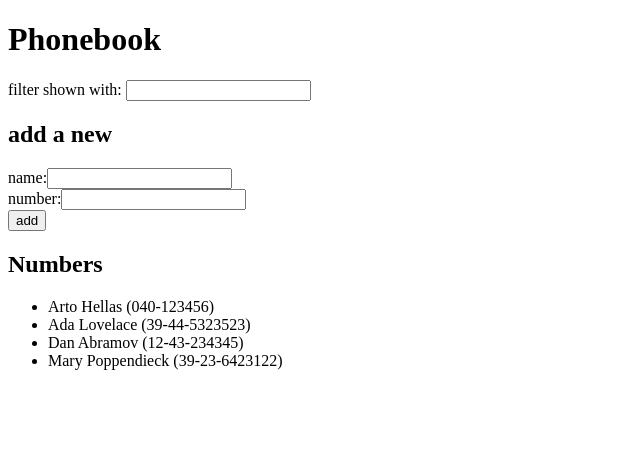
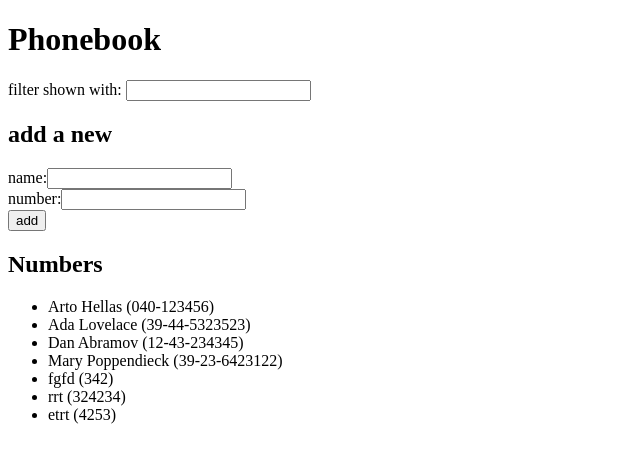
Before and after one commit to iriavidal/fullstackopen-exercises, a React (Vite) app in the folder part2/phonebook/: page / in a window 1280 px wide. Shown: the top 462 px of the page, without its empty margins (0-640 px from the left). Built offline with nearby package versions, Linux system fonts and the light colour scheme; data requests are answered from the project's data file.

Commit message:
feat: save new contacts to json-server using axios

```diff
--- a/part2/phonebook/db.json
+++ b/part2/phonebook/db.json
@@ -3,22 +3,37 @@
     {
       "name": "Arto Hellas",
       "number": "040-123456",
-      "id": 1
+      "id": "1"
     },
     {
       "name": "Ada Lovelace",
       "number": "39-44-5323523",
-      "id": 2
+      "id": "2"
     },
     {
       "name": "Dan Abramov",
       "number": "12-43-234345",
-      "id": 3
+      "id": "3"
     },
     {
       "name": "Mary Poppendieck",
       "number": "39-23-6423122",
-      "id": 4
+      "id": "4"
+    },
+    {
+      "id": "02e2",
+      "name": "fgfd",
+      "number": "342"
+    },
+    {
+      "id": "e015",
+      "name": "rrt",
+      "number": "324234"
+    },
+    {
+      "id": "0900",
+      "name": "etrt",
+      "number": "4253"
     }
   ]
 }
--- a/part2/phonebook/src/App.jsx
+++ b/part2/phonebook/src/App.jsx
@@ -1,5 +1,6 @@
 import { useState, useEffect } from "react";
 import axios from "axios";
+import personService from "./services/persons";
 
 const Filter = ({ searchTerm, handleSearchChange }) => (
   <div>
@@ -52,8 +53,9 @@ const App = () => {
   const [searchTerm, setSearchTerm] = useState("");
 
   useEffect(() => {
-    axios.get("http://localhost:3001/persons").then((response) => {
-      setPersons(response.data);
+    personService.getAll().then((initialPersons) => {
+      setPersons(initialPersons);
+      console.log(persons);
     });
   }, []);
 
@@ -65,9 +67,17 @@ const App = () => {
     const index = persons.findIndex((el) => el.name === newName);
     if (index !== -1) return alert(`${newName} is already added to phonebook`);
 
-    setPersons([...persons, { name: newName, number: newPhone }]);
-    setNewName("");
-    setNewPhone("");
+    const personObject = {
+      name: newName,
+      number: newPhone,
+    };
+
+    personService.create(personObject).then((returnedPerson) => {
+      setPersons(persons.concat(returnedPerson));
+      setNewName("");
+      setNewPhone("");
+    });
+    console.log(persons);
   };
 
   const handlePersonChange = (e) => setNewName(e.target.value);
--- /dev/null
+++ b/part2/phonebook/src/services/persons.js
@@ -0,0 +1,14 @@
+import axios from "axios";
+const baseUrl = "http://localhost:3001/persons";
+
+const getAll = () => {
+  const request = axios.get(baseUrl);
+  return request.then((response) => response.data);
+};
+
+const create = (newObject) => {
+  const request = axios.post(baseUrl, newObject);
+  return request.then((response) => response.data);
+};
+
+export default { getAll, create };
```
